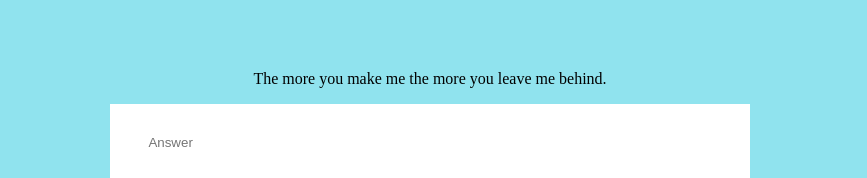
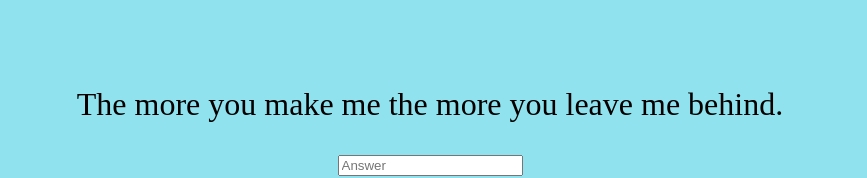
Before and after one commit to Sydney205/Middles_RIddles, a plain HTML site: page Middles Riddles_files/riddles.html in a window 1280 px wide. Shown: the part 358-536 px from the top of the page, without its empty margins (218-1085 px from the left). Drawn offline with Linux system fonts and the light colour scheme.

Commit message:
Update style.css

```diff
--- a/Middles Riddles_files/style.css
+++ b/Middles Riddles_files/style.css
@@ -23,6 +23,9 @@ h1 {
         font-family: Rubik;
 }
 
+p {
+       font-size: 2rem;
+
 input {
 	width: 50vw;
 	border: none;
```
